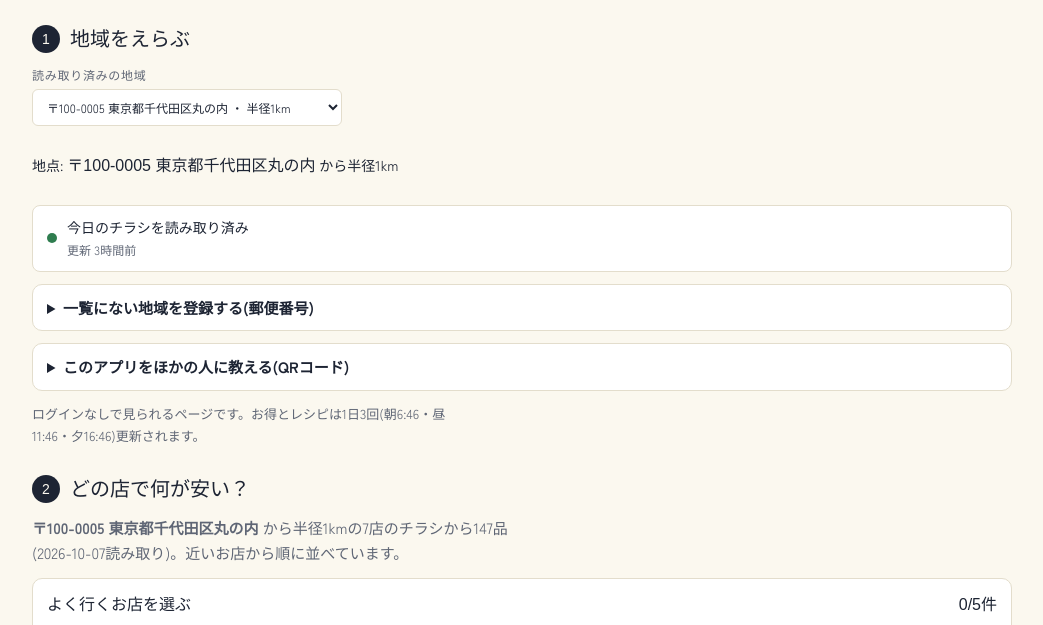
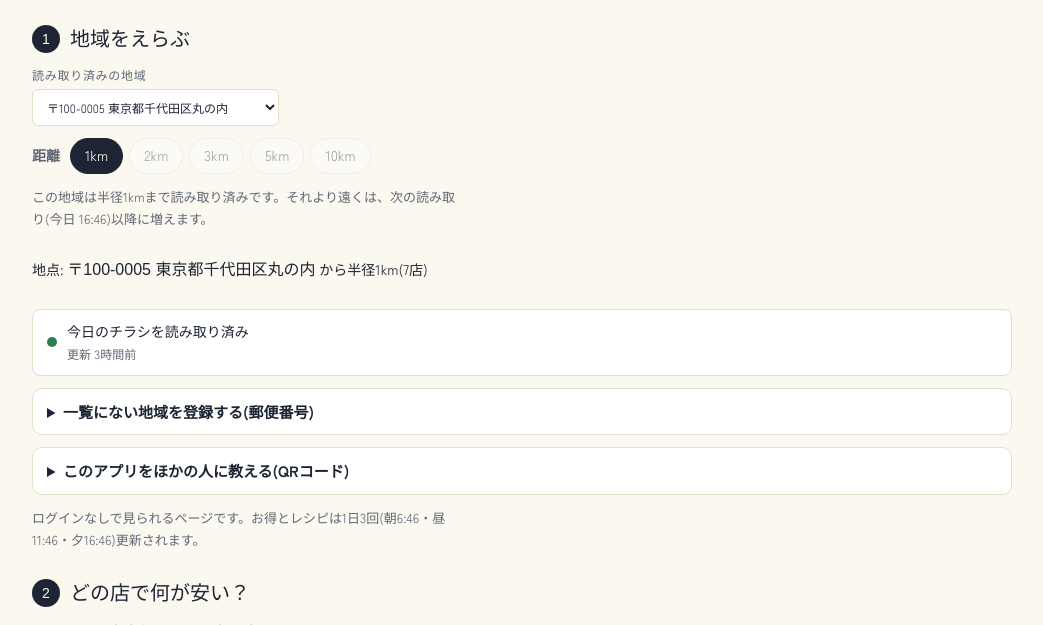
Before and after one commit to okan19560530-prog/otoku-cho, a plain HTML site: page index.html in a window 1280 px wide. Shown: the part 106-731 px from the top of the page, without its empty margins (118-1161 px from the left). Drawn offline with Linux system fonts and the light colour scheme; a web font is replaced by a local one.

Commit message:
距離を切り替えるとすぐその距離で表示
Co-Authored-By: Claude Sonnet 5.5 <noreply@anthropic.com>
Claude-Session: https://claude.ai/code/session_01HhaeFoKgGnqEoSSkefGvCZ

```diff
--- a/index.html
+++ b/index.html
@@ -221,6 +221,7 @@ ol.legs .rd{font-size:12px;color:var(--muted);font-variant-numeric:tabular-nums;
 .ic{display:inline-flex;align-items:center;gap:6px;font-size:13px;border:1.5px solid var(--line);border-radius:999px;padding:3px 10px;cursor:pointer}
 .ic input{accent-color:var(--ink)}
 .ic.on{border-color:var(--ink);background:color-mix(in srgb,var(--pop) 30%,var(--card))}
+.chips button:disabled{opacity:.4;cursor:not-allowed}
 .reg{border:1px solid var(--line);border-radius:10px;padding:10px 14px;background:var(--card)}
 .reg summary{cursor:pointer;font-weight:700}
 .reg[open]{display:flex;flex-direction:column;gap:10px}
@@ -262,6 +263,8 @@ html{-webkit-text-size-adjust:100%}
     <div class="row">
       <label class="f" for="areaSel">読み取り済みの地域<select id="areaSel"></select></label>
     </div>
+    <div class="row" style="align-items:center"><span class="lead" style="font-size:14px;font-weight:700">距離</span><div class="chips" id="viewRadius" role="group" aria-label="距離"></div></div>
+    <p class="lead" id="radNote" style="font-size:13px;margin:0"></p>
     <p class="point" id="point"></p>
     <div class="status" id="status" data-s="idle" role="status"><span class="dot"></span><span class="msg" id="statusMsg">読み込み中…</span></div>
     <details class="reg" id="reg"><summary>一覧にない地域を登録する(郵便番号)</summary>
@@ -734,12 +737,31 @@ renderDeals();renderIdeas();showStatus();
 /* ---- みんなの版: data.json を読む ---- */
 const FORM={"url": "https://docs.google.com/forms/d/e/1FAIpQLSfVuJ0GYWVMByttP-hbrxjP1sqRdaWF10hhaFtaiSSlUsjjMg/viewform", "zipEntry": "", "radiusEntry": ""};
 let AREAS=[];
-function showArea(k){
-  const a=AREAS.find(x=>`${x.zip}-${x.radiusKm}`===k)||AREAS[0]; if(!a)return;
-  curKey=`${a.zip}-${a.radiusKm}`;
-  dealsDoc=a; ideasDoc={recipes:a.recipes,coords:a.coords}; extra.recipes={}; extra.coords=null;
-  LS.set("otoku_view_area",curKey);
-  $("point").innerHTML=`地点: <b>${esc(a.region||"")}</b> から半径${a.radiusKm}km`;
+let ZONES=[], viewR=3;
+function bestDocs(list){const m=new Map();for(const a of list){const o=m.get(a.zip);if(!o||Number(a.radiusKm)>Number(o.radiusKm)||(Number(a.radiusKm)===Number(o.radiusKm)&&(a.updatedAt||"")>(o.updatedAt||"")))m.set(a.zip,a)}return [...m.values()]}
+function viewDoc(a,r){
+  const stores=(a.stores||[]).filter(s=>s.distanceKm==null||Number(s.distanceKm)<=r+1e-9);
+  const names=new Set(stores.map(s=>s.name));
+  const items=(a.items||[]).filter(x=>names.has(x.store));
+  const iset=new Set(items.map(x=>x.name));
+  const ok=x=>(x.uses||[]).every(u=>iset.has(u));
+  const fr=o=>{const out={};for(const g in (o||{}))out[g]=(o[g]||[]).filter(ok);return out};
+  return {...a,radiusKm:r,scrapedKm:Number(a.radiusKm),stores,items,recipes:fr(a.recipes),recipesMore:fr(a.recipesMore),coords:(a.coords||[]).filter(ok)};
+}
+function renderViewRadius(scraped){
+  $("viewRadius").innerHTML=RADII.map(r=>`<button type="button" aria-pressed="${r===viewR}" data-r="${r}" ${r>scraped?"disabled":""}>${r}km</button>`).join("");
+  $("viewRadius").querySelectorAll("button").forEach(b=>b.onclick=()=>{viewR=Number(b.dataset.r);LS.set("otoku_view_r",viewR);showArea($("areaSel").value)});
+  $("radNote").textContent=scraped<RADII[RADII.length-1]?`この地域は半径${scraped}kmまで読み取り済みです。それより遠くは、次の読み取り(${nextRun()})以降に増えます。`:"";
+}
+function showArea(zip){
+  const a=ZONES.find(x=>x.zip===zip)||ZONES[0]; if(!a)return;
+  const scraped=Number(a.radiusKm);
+  if(viewR>scraped)viewR=Math.max(...RADII.filter(r=>r<=scraped),RADII[0]);
+  curKey=`${a.zip}-${viewR}`;
+  dealsDoc=viewDoc(a,viewR); ideasDoc={recipes:dealsDoc.recipes,coords:dealsDoc.coords}; extra.recipes={}; extra.coords=null;
+  LS.set("otoku_view_area",a.zip);
+  $("point").innerHTML=`地点: <b>${esc(a.region||"")}</b> から半径${viewR}km(${dealsDoc.stores.length}店)`;
+  renderViewRadius(scraped);
   const today=todayISO();
   $("status").dataset.s=a.date===today?"done":"idle";
   $("statusMsg").innerHTML=a.date===today?`今日のチラシを読み取り済み<span class="when">更新 ${ago(a.updatedAt)}</span>`:`${esc(a.date||"")}の結果です(今日の分は次の読み取り ${nextRun()} で更新)<span class="when">${a.updatedAt?"更新 "+ago(a.updatedAt):""}</span>`;
@@ -810,8 +832,10 @@ const SHARE_URL="https://okan19560530-prog.github.io/otoku-cho/";
     const d=await r.json(); AREAS=(d.areas||[]).filter(a=>a&&a.zip);
   }catch(e){$("statusMsg").textContent="データを読み込めませんでした。少し待ってから開き直してください。";return}
   if(!AREAS.length){$("statusMsg").textContent="まだ読み取った地域がありません。下から郵便番号を登録してください。";$("reg").open=true;return}
-  $("areaSel").innerHTML=AREAS.map(a=>`<option value="${a.zip}-${a.radiusKm}">${esc(a.region||a.zip)} ・ 半径${a.radiusKm}km</option>`).join("");
-  const saved=LS.get("otoku_view_area"); if(saved&&AREAS.some(a=>`${a.zip}-${a.radiusKm}`===saved))$("areaSel").value=saved;
+  ZONES=bestDocs(AREAS);
+  $("areaSel").innerHTML=ZONES.map(a=>`<option value="${a.zip}">${esc(a.region||a.zip)}</option>`).join("");
+  const saved=String(LS.get("otoku_view_area")||"").split("-")[0]; if(saved&&ZONES.some(a=>a.zip===saved))$("areaSel").value=saved;
+  const sr=Number(LS.get("otoku_view_r")); viewR=RADII.includes(sr)?sr:3;
   $("areaSel").onchange=()=>showArea($("areaSel").value);
   showArea($("areaSel").value);regUpdate();
 })();
```
